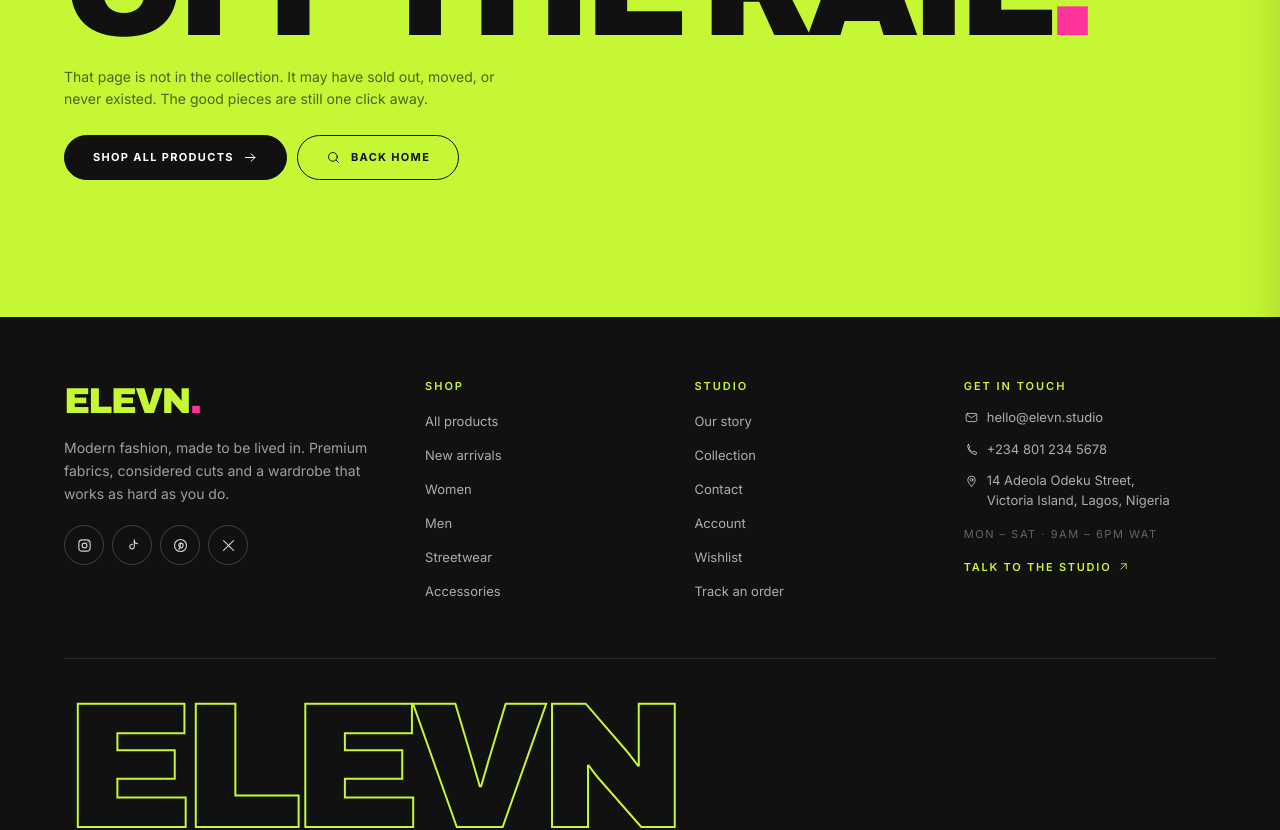
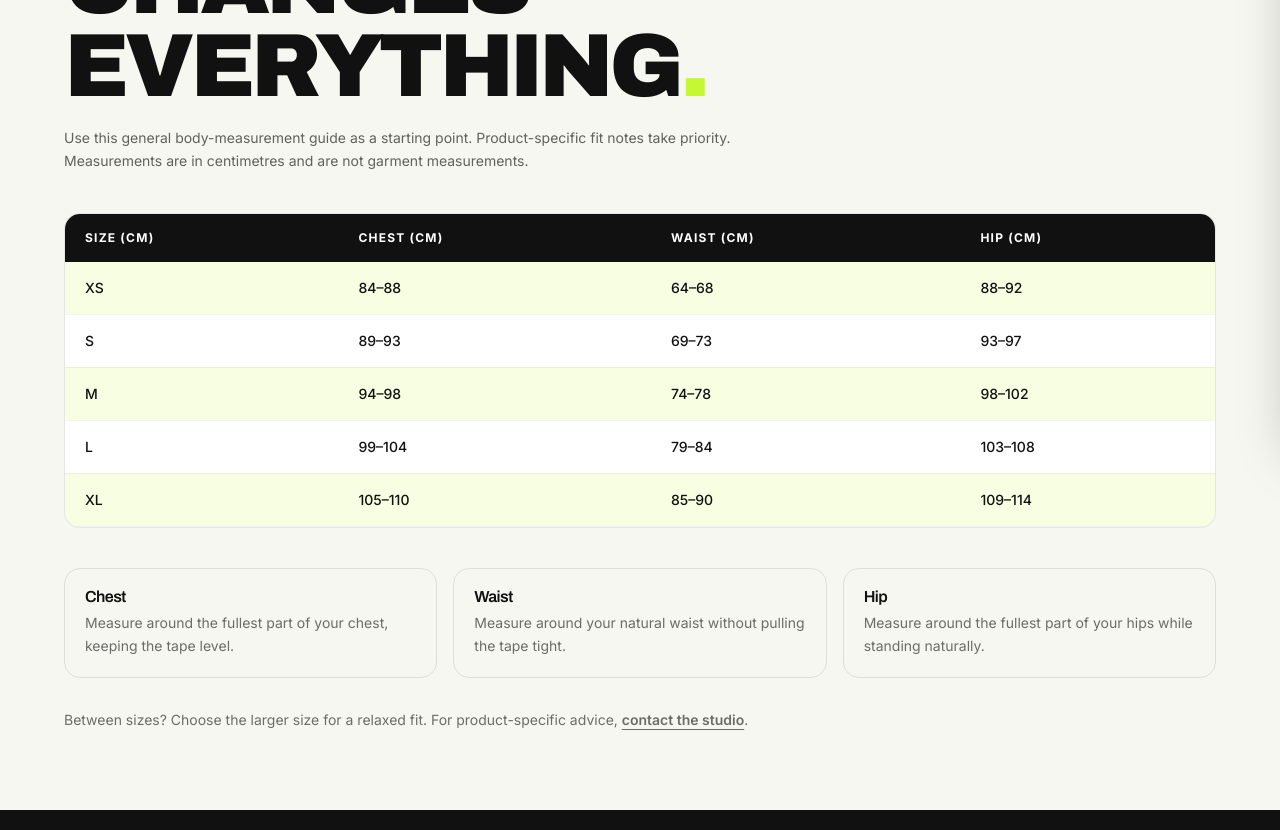
Before and after one commit to dbobmanuel29-hue/elevn, a Next.js app: page /size-guide in a window 1280 px wide. Before the commit this address had no page. Shown: the part 360-1190 px from the top of the page. Built offline with nearby package versions, Linux system fonts and the light colour scheme.

Commit message:
Add ELEVN size guide

```diff
--- /dev/null
+++ b/src/app/size-guide/page.tsx
@@ -0,0 +1,37 @@
+import type { Metadata } from "next";
+import Link from "next/link";
+
+export const metadata: Metadata = {
+  title: "Size guide",
+  description: "Find your fit with the ELEVN clothing size guide.",
+};
+
+const rows = [
+  ["XS", "84–88", "64–68", "88–92"],
+  ["S", "89–93", "69–73", "93–97"],
+  ["M", "94–98", "74–78", "98–102"],
+  ["L", "99–104", "79–84", "103–108"],
+  ["XL", "105–110", "85–90", "109–114"],
+];
+
+export default function SizeGuidePage() {
+  return (
+    <main className="bg-paper">
+      <section className="shell py-12 md:py-20">
+        <p className="eyebrow text-ink/50">Find your fit · ELEVN</p>
+        <h1 className="display mt-3 max-w-3xl text-[clamp(2.8rem,7vw,6rem)]">The right fit changes everything<span className="text-lime">.</span></h1>
+        <p className="mt-5 max-w-2xl text-sm leading-relaxed text-ink/65">Use this general body-measurement guide as a starting point. Product-specific fit notes take priority. Measurements are in centimetres and are not garment measurements.</p>
+        <div className="mt-10 overflow-x-auto rounded-2xl border border-ink/10 bg-white">
+          <table className="w-full min-w-[620px] text-left text-sm">
+            <thead className="bg-ink text-white"><tr>{["Size","Chest","Waist","Hip"].map(x=><th key={x} className="px-5 py-4 text-xs uppercase tracking-widest">{x} (cm)</th>)}</tr></thead>
+            <tbody>{rows.map((row,i)=><tr key={row[0]} className={i%2===0?"bg-lime/15":"bg-white"}>{row.map((cell,j)=><td key={j} className="border-b border-ink/5 px-5 py-4 font-medium">{cell}</td>)}</tr>)}</tbody>
+          </table>
+        </div>
+        <div className="mt-10 grid gap-4 md:grid-cols-3">
+          {[["Chest","Measure around the fullest part of your chest, keeping the tape level."],["Waist","Measure around your natural waist without pulling the tape tight."],["Hip","Measure around the fullest part of your hips while standing naturally."]].map(([title,copy])=><article key={title} className="rounded-2xl border border-ink/10 p-5"><h2 className="font-semibold">{title}</h2><p className="mt-2 text-sm leading-relaxed text-ink/60">{copy}</p></article>)}
+        </div>
+        <p className="mt-8 text-sm text-ink/60">Between sizes? Choose the larger size for a relaxed fit. For product-specific advice, <Link className="font-semibold underline underline-offset-4" href="/contact">contact the studio</Link>.</p>
+      </section>
+    </main>
+  );
+}
```
